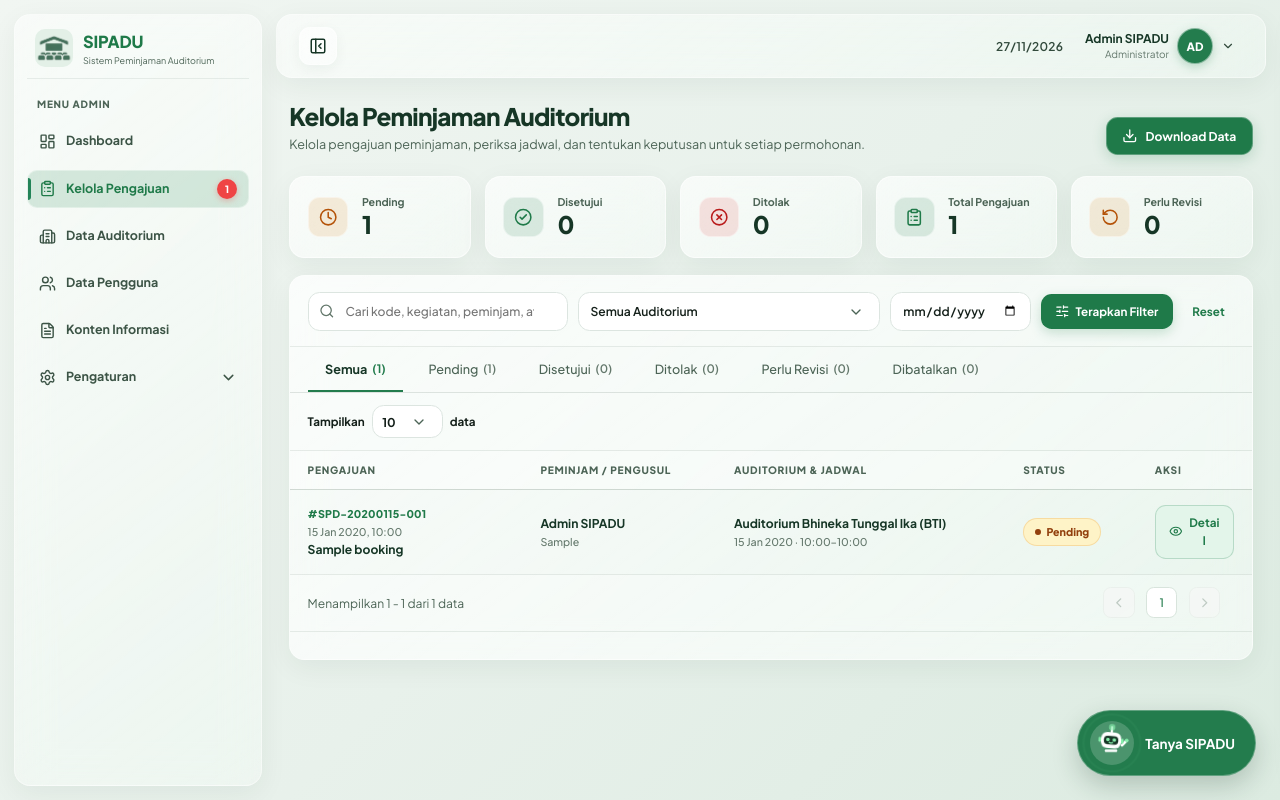
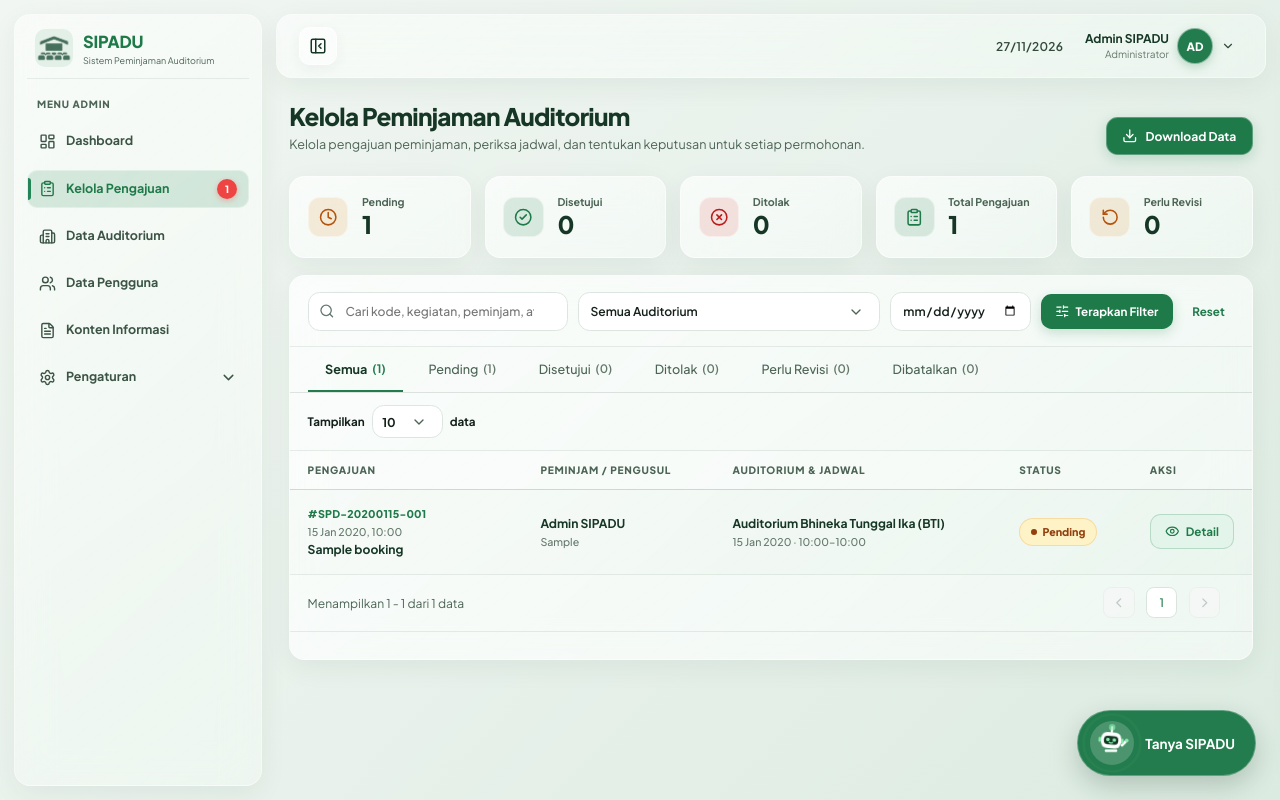
Before and after one commit to sekarpn/SIPADU, a Laravel app: page /admin/pengajuan in a window 1280 px wide. Run offline with Laravel 12, Linux system fonts and the light colour scheme; a user stored in the database is signed in; data comes from the database, SQL or seed files in the repository; tables that the repository leaves empty hold one stand-in row (values such as "Sample post").

Commit message:
Fix tabel

```diff
--- a/resources/views/admin/bookings.blade.php
+++ b/resources/views/admin/bookings.blade.php
@@ -565,6 +565,8 @@
     padding: 9px 14px;
     font-size: 12px;
     font-weight: 700;
+    white-space: nowrap;
+    flex-shrink: 0;
     cursor: pointer;
     text-decoration: none;
     transition: transform .18s ease, background .18s ease, box-shadow .18s ease;
@@ -573,8 +575,8 @@
 .bp-btn svg {
     width: 15px;
     height: 15px;
-}
-
+    flex-shrink: 0;
+}
 .bp-btn:hover {
     transform: translateY(-1px);
 }
@@ -652,10 +654,13 @@
 }
 
 .booking-page .bp-detail-open {
-    min-width: 82px;
+    width: max-content;
+    min-width: max-content;
     min-height: 36px;
+    padding: 8px 15px;
     border-radius: 11px;
     font-size: 12px;
+    white-space: nowrap;
 }
 
 .booking-page .bp-conflict-chip {
```
